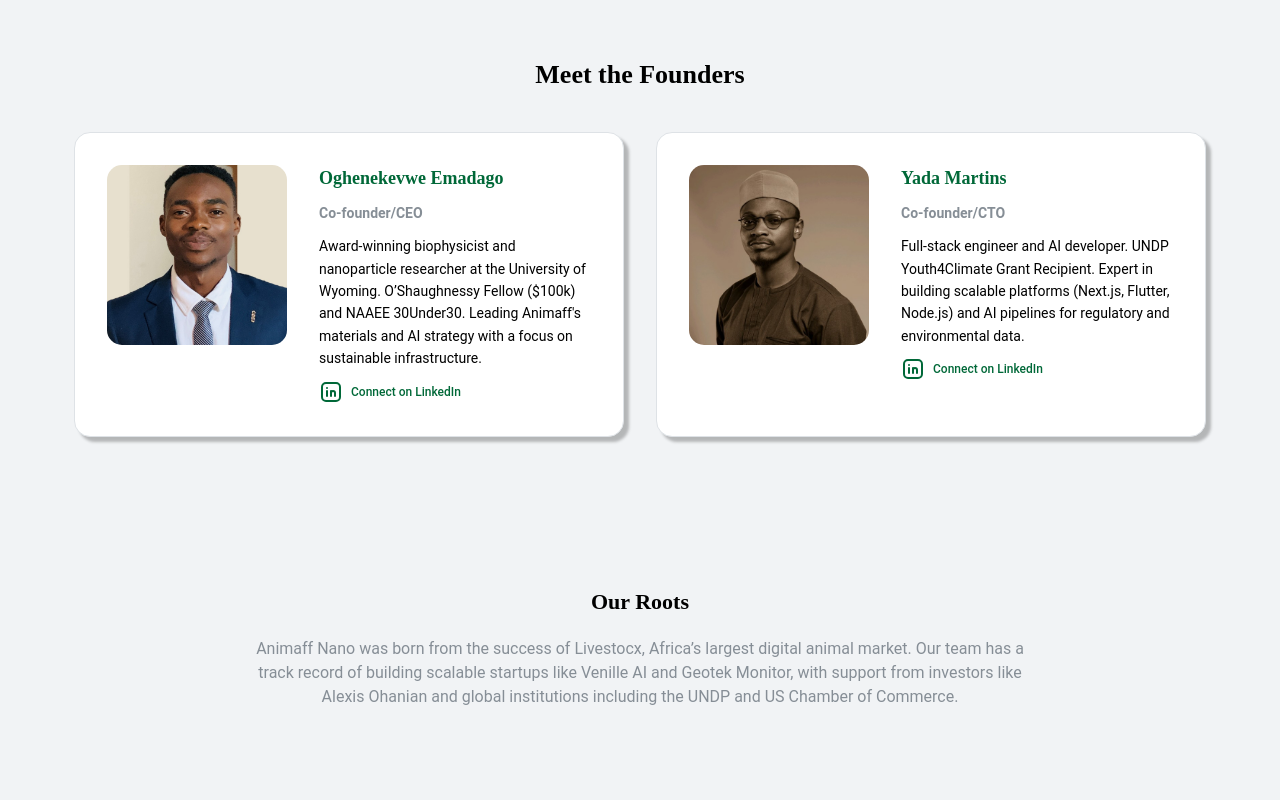
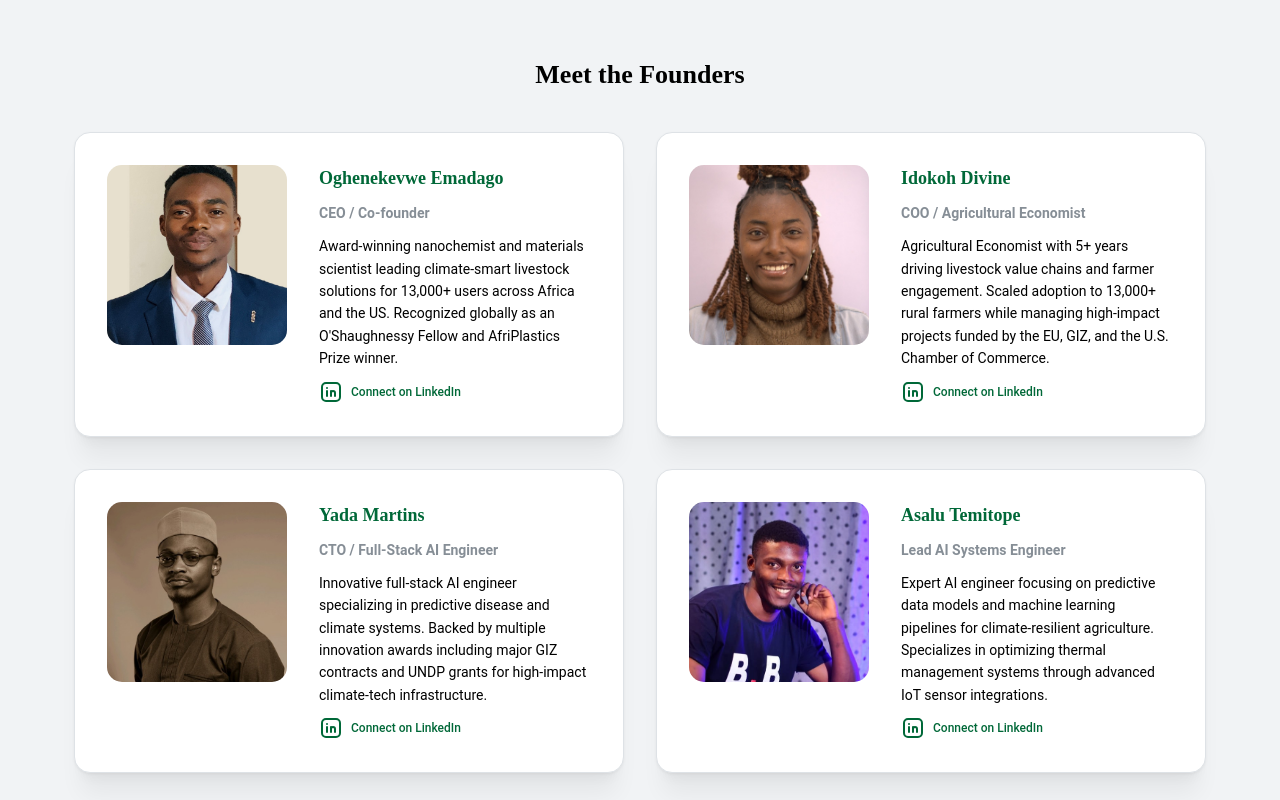
Before and after one commit to livestocx-ng/animaff-nano, a Next.js app: page /about-us in a window 1280 px wide. Shown: the part 2600-3400 px from the top of the page. Built offline with nearby package versions, Linux system fonts and the light colour scheme.

Commit message:
feat: updated about-us|contact-us seo/layout setup

```diff
--- a/app/(routes)/(public)/about-us/layout.tsx
+++ b/app/(routes)/(public)/about-us/layout.tsx
@@ -1,46 +1,52 @@
-import type {Metadata} from 'next';
+import type { Metadata } from 'next';
 
 export const metadata: Metadata = {
-	title: 'Livestocx - About Us',
-	description: 'Best deals, Everything Animals',
-	keywords: ['Livestocx', 'Livestock', 'Nigeria', 'Pets', 'Animals', 'Meat'],
-	other: {
-		'facebook-domain-verification': 'yy2fxudmyl6e8nxtl2zjx9lss8j8dl',
-	},
+	title: 'Nano - About Us',
+	description: 'Revolutionizing livestock cooling with nanotechnology — no electricity required. Protecting animals, reducing losses, and improving farm productivity with passive radiative cooling and phase-change materials.',
+	keywords: [
+		'Nano',
+		'Nanotechnology',
+		'Livestock Farms',
+		'Radiative Cooling',
+		'Nanoparticles',
+		'Phase-change Materials',
+		'Temperature Regulation',
+		'Heat Stress Reduction',
+	],
 	openGraph: {
-		title: 'Livestocx - About Us',
-		description: 'Best deals, Everything Animals',
-		url: 'https://livestocx.com',
-		siteName: 'Livestocx',
+		title: 'Nano - About Us',
+		description: 'Revolutionizing livestock cooling with nanotechnology — no electricity required. Protecting animals, reducing losses, and improving farm productivity with passive radiative cooling and phase-change materials.',
+		url: 'https://nano.animaff.com',
+		siteName: 'Nano',
 		type: 'website',
 		images: [
 			{
-				url: 'https://livestocx-media.s3.amazonaws.com/public/livestocx-thumbnail-300x200.png',
+				url: 'https://animaff-media.s3.amazonaws.com/public/animaff-thumbnail-300x200.png',
 				secureUrl:
-					'https://livestocx-media.s3.amazonaws.com/public/livestocx-thumbnail-300x200.png',
+					'https://animaff-media.s3.amazonaws.com/public/animaff-thumbnail-300x200.png',
 				width: 300,
 				height: 200,
 			},
 			{
-				url: 'https://livestocx-media.s3.amazonaws.com/public/livestocx-thumbnail-300x300.png',
+				url: 'https://animaff-media.s3.amazonaws.com/public/animaff-thumbnail-300x300.png',
 				secureUrl:
-					'https://livestocx-media.s3.amazonaws.com/public/livestocx-thumbnail-300x300.png',
+					'https://animaff-media.s3.amazonaws.com/public/animaff-thumbnail-300x300.png',
 				width: 300,
 				height: 300,
 			},
 			{
-				url: 'https://livestocx-media.s3.amazonaws.com/public/livestocx-thumbnail-1200x630.png',
+				url: 'https://animaff-media.s3.amazonaws.com/public/animaff-thumbnail-1200x630.png',
 				secureUrl:
-					'https://livestocx-media.s3.amazonaws.com/public/livestocx-thumbnail-1200x630.png',
-				alt: 'Livestocx Banner',
+					'https://animaff-media.s3.amazonaws.com/public/animaff-thumbnail-1200x630.png',
+				alt: 'Nano Banner',
 				width: 1200,
 				height: 630,
 			},
 			{
-				url: 'https://livestocx-media.s3.amazonaws.com/public/livestocx-thumbnail-1200x630.png',
+				url: 'https://animaff-media.s3.amazonaws.com/public/animaff-thumbnail-1200x630.png',
 				secureUrl:
-					'https://livestocx-media.s3.amazonaws.com/public/livestocx-thumbnail-1200x630.png',
-				alt: 'Livestocx Banner',
+					'https://animaff-media.s3.amazonaws.com/public/animaff-thumbnail-1200x630.png',
+				alt: 'Nano Banner',
 			},
 		],
 	},
@@ -48,42 +54,41 @@
 		card: 'summary',
 		site: '@livestocx',
 		creator: '@livestocx',
-		title: 'Livestocx - About Us',
-
-		description: 'Best deals, Everything Animals',
+		title: 'Nano - About Us',
+		description: 'Revolutionizing livestock cooling with nanotechnology — no electricity required. Protecting animals, reducing losses, and improving farm productivity with passive radiative cooling and phase-change materials.',
 		images: [
 			{
-				url: 'https://livestocx-media.s3.amazonaws.com/public/livestocx-thumbnail-300x200.png',
+				url: 'https://animaff-media.s3.amazonaws.com/public/animaff-thumbnail-300x200.png',
 				secureUrl:
-					'https://livestocx-media.s3.amazonaws.com/public/livestocx-thumbnail-300x200.png',
+					'https://animaff-media.s3.amazonaws.com/public/animaff-thumbnail-300x200.png',
 				width: 300,
 				height: 200,
 			},
 			{
-				url: 'https://livestocx-media.s3.amazonaws.com/public/livestocx-thumbnail-300x300.png',
+				url: 'https://animaff-media.s3.amazonaws.com/public/animaff-thumbnail-300x300.png',
 				secureUrl:
-					'https://livestocx-media.s3.amazonaws.com/public/livestocx-thumbnail-300x300.png',
+					'https://animaff-media.s3.amazonaws.com/public/animaff-thumbnail-300x300.png',
 				width: 300,
 				height: 300,
 			},
 			{
-				url: 'https://livestocx-media.s3.amazonaws.com/public/livestocx-thumbnail-1200x630.png',
+				url: 'https://animaff-media.s3.amazonaws.com/public/animaff-thumbnail-1200x630.png',
 				secureUrl:
-					'https://livestocx-media.s3.amazonaws.com/public/livestocx-thumbnail-1200x630.png',
-				alt: 'Livestocx Banner',
+					'https://animaff-media.s3.amazonaws.com/public/animaff-thumbnail-1200x630.png',
+				alt: 'Nano Banner',
 				width: 1200,
 				height: 630,
 			},
 			{
-				url: 'https://livestocx-media.s3.amazonaws.com/public/livestocx-thumbnail-1200x630.png',
+				url: 'https://animaff-media.s3.amazonaws.com/public/animaff-thumbnail-1200x630.png',
 				secureUrl:
-					'https://livestocx-media.s3.amazonaws.com/public/livestocx-thumbnail-1200x630.png',
-				alt: 'Livestocx Banner',
+					'https://animaff-media.s3.amazonaws.com/public/animaff-thumbnail-1200x630.png',
+				alt: 'Nano Banner',
 			},
 		],
 	},
 };
 
-export default function Layout({children}: {children: React.ReactNode}) {
+export default function Layout({ children }: { children: React.ReactNode }) {
 	return <>{children}</>;
 }
--- a/app/(routes)/(public)/about-us/page.tsx
+++ b/app/(routes)/(public)/about-us/page.tsx
@@ -205,7 +205,7 @@
             {teamMembers.map((member) => (
               <Card
                 withBorder
-                shadow="xl"
+                shadow="lg"
                 radius="lg"
                 padding="xl"
                 key={member.name}
--- a/core/utilities/index.ts
+++ b/core/utilities/index.ts
@@ -98,17 +98,63 @@
 export const teamMembers = [
   {
     name: 'Oghenekevwe Emadago',
-    role: 'Co-founder/CEO',
-    bio: `Award-winning biophysicist and nanoparticle researcher at the University of Wyoming. O’Shaughnessy Fellow ($100k) and NAAEE 30Under30. Leading Animaff's materials and AI strategy with a focus on sustainable infrastructure.`,
+    role: 'CEO / Co-founder',
+    bio: 'Award-winning nanochemist and materials scientist leading climate-smart livestock solutions for 13,000+ users across Africa and the US. Recognized globally as an O\'Shaughnessy Fellow and AfriPlastics Prize winner.',
+    highlights: [
+      '$100K O\'Shaughnessy Fellow',
+      '£100K AfriPlastics Prize',
+      'Materials Science Innovator',
+    ],
+    linkedin: 'https://www.linkedin.com/in/oghenekevwe-emadago/',
     image: '/images/team/team_member_1.png',
-    linkedin: 'https://www.linkedin.com/in/oghenekevwe-emadago/',
   },
   {
+    name: 'Idokoh Divine',
+    role: 'COO / Agricultural Economist',
+    bio: 'Agricultural Economist with 5+ years driving livestock value chains and farmer engagement. Scaled adoption to 13,000+ rural farmers while managing high-impact projects funded by the EU, GIZ, and the U.S. Chamber of Commerce.',
+    highlights: [
+      '13,000+ Farmers Scaled',
+      'EU & GIZ Project Manager',
+      'Livestock Value Chain Expert',
+    ],
+    linkedin: 'https://www.linkedin.com/in/divine-idokoh/',
+    image: '/images/team/team_member_2.jpg',
+  },
+  // {
+  //   name: 'Dr. Virtous Luka',
+  //   role: 'Veterinary Research Lead',
+  //   bio: 'Expert researcher with 7+ years of veterinary and biochemical experience, including key roles at Nigeria’s National Veterinary Research Institute. Holds a PhD in Animal Health from Wageningen University.',
+  //   highlights: [
+  //     'PhD Wageningen University',
+  //     '7+ Years Veterinary Research',
+  //     'Biochemical Systems Expert',
+  //   ],
+  //   linkedin: '#',
+  //   image: '/images/team/team_member_4.jpeg',
+  // },
+  {
     name: 'Yada Martins',
-    role: 'Co-founder/CTO',
-    bio: `Full-stack engineer and AI developer. UNDP Youth4Climate Grant Recipient. Expert in building scalable platforms (Next.js, Flutter, Node.js) and AI pipelines for regulatory and environmental data.`,
+    role: 'CTO / Full-Stack AI Engineer',
+    bio: 'Innovative full-stack AI engineer specializing in predictive disease and climate systems. Backed by multiple innovation awards including major GIZ contracts and UNDP grants for high-impact climate-tech infrastructure.',
+    highlights: [
+      '$50K GIZ Contract',
+      'UNDP Youth4Climate Grant',
+      'Predictive AI Specialist',
+    ],
+    linkedin: 'https://www.linkedin.com/in/yada-martins',
     image: '/images/team/team_member_3.jpg',
-    linkedin: 'https://www.linkedin.com/in/yada-martins',
+  },
+  {
+    name: 'Asalu Temitope',
+    role: 'Lead AI Systems Engineer',
+    bio: 'Expert AI engineer focusing on predictive data models and machine learning pipelines for climate-resilient agriculture. Specializes in optimizing thermal management systems through advanced IoT sensor integrations.',
+    highlights: [
+      'Predictive Modeling Expert',
+      'IoT Data Integration',
+      'AI for Agriculture',
+    ],
+    linkedin: 'https://www.linkedin.com/in/asalu-peter',
+    image: '/images/team/team_member_5.jpeg',
   },
 ];
 
```
Also changed, not shown: app/(routes)/(public)/contact-us/layout.tsx (+39 -30 lines), public/images/team/team_member_2.jpg (added). Lines whose indentation alone changed are shown as unchanged.
